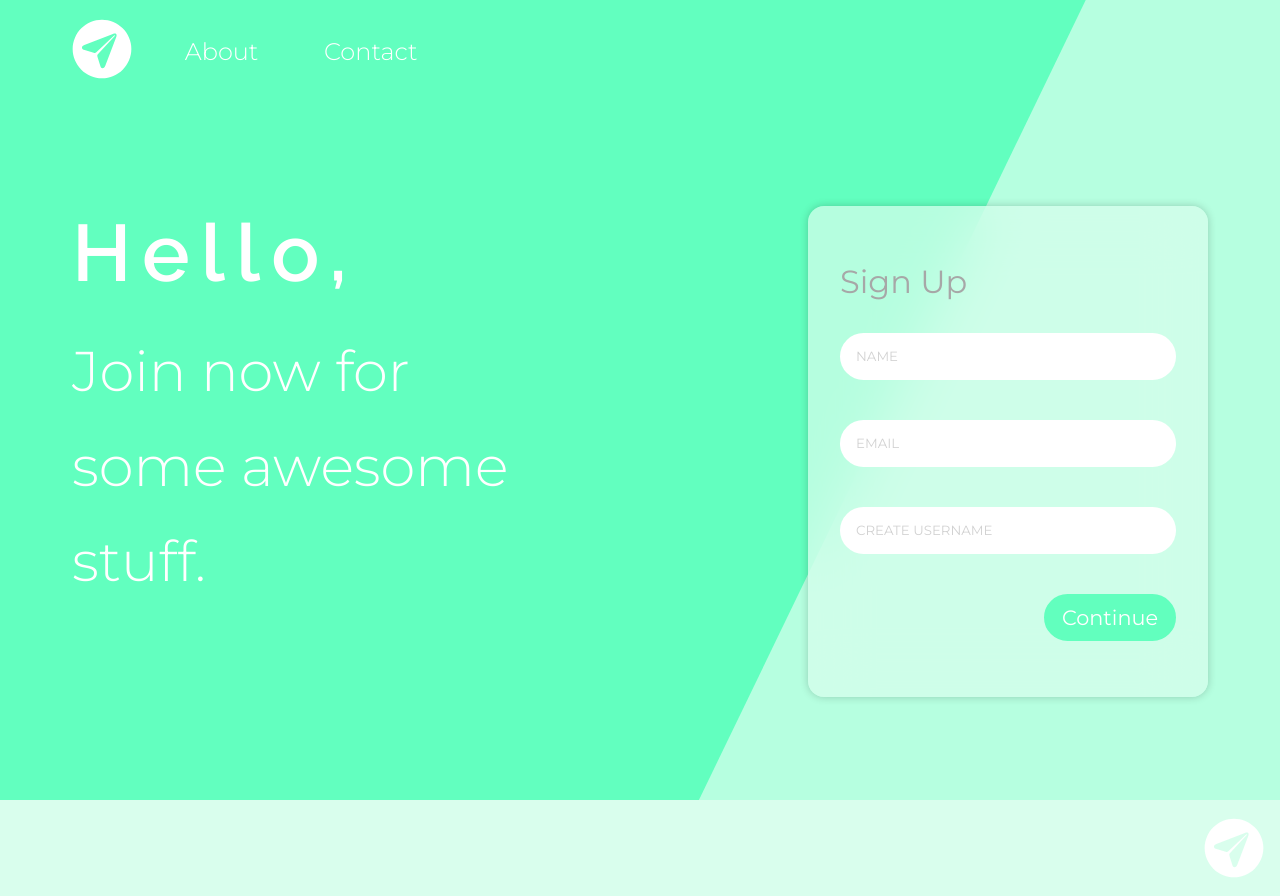
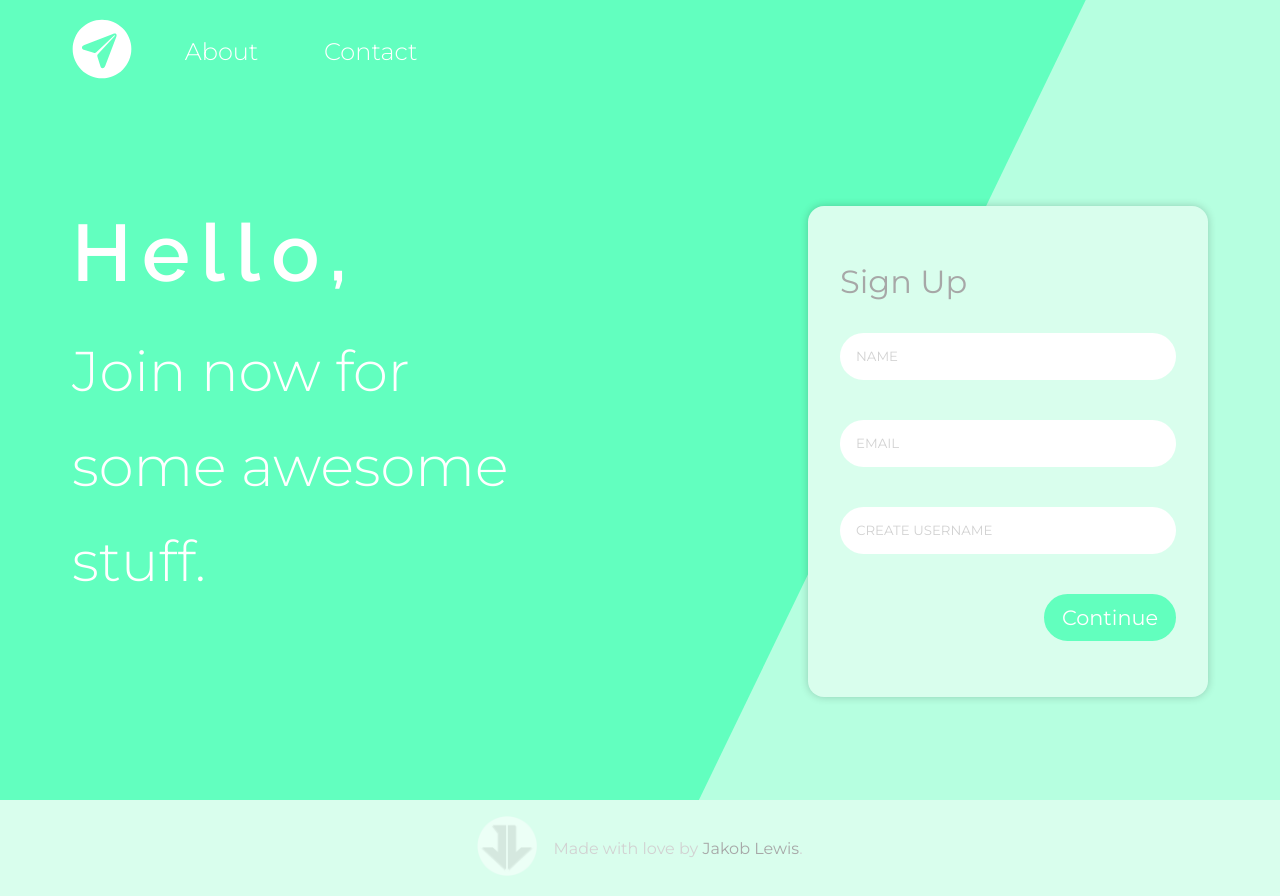
Before and after one commit to Jakeyikapp/SignUpPage, a plain HTML site: page index.html in a window 1280 px wide. Drawn offline with Linux system fonts and the light colour scheme.

Commit message:
Added new image and tweaked code

```diff
--- a/css/styles.css
+++ b/css/styles.css
@@ -57,6 +57,7 @@ html, body {
   background: rgb(255, 255, 255, .3);
   border-radius: 3rem;
   padding: 0.8rem;
+  transition-duration: 0.3s;
 }
 
 .menu-item a:active {
@@ -95,7 +96,7 @@ html, body {
   box-sizing: border-box;
   flex-direction: column;
   justify-content: center;
-  background: rgba(217, 254, 237, .7);
+  background: #D9FEED;
   backdrop-filter: blur(1.8rem);
   border-radius: 1rem;
   box-shadow: 0 0 8px 0 rgba(0, 0, 0, .2);
@@ -147,6 +148,34 @@ html, body {
   border: 2px solid #62FFBE;
   border-radius: 2rem;
   color: #62FFBE;
+  transition-duration: 0.3s;
+}
+
+footer {
+  align-items: center;
+  justify-content: center;
+  display: flex;
+  background: #D9FEED;
+  color: #D2D2D2;
+  display: flex;
+  height: 6rem;
+  padding: 1rem;
+  text-align: center;
+}
+
+footer img {
+  width: 60px;
+  margin-right: 1rem;
+  opacity: 50%;
+  transition-duration: 0.3s;
+}
+
+footer img:hover {
+  opacity: 100%;
+}
+footer a {
+  color: #A7A7A7;
+  text-decoration: none;
 }
 
 @media (max-width:1100px) {
@@ -190,6 +219,7 @@ html, body {
   }
 
   .card-box {
+    background: #D9FEED;
     box-shadow: none;
     border-radius: 0 1rem 1rem 0;
   }
@@ -208,6 +238,7 @@ html, body {
   }
 
   .content {
+    margin-bottom: 2rem;
     justify-content: center;
     flex-direction: column;
   }
@@ -229,6 +260,7 @@ html, body {
     max-width: 100%;
   }
   .nav-bar {
+    background-color: #62FFBE;
     padding-left: 2rem;
   }
   .content {
@@ -237,22 +269,18 @@ html, body {
     justify-content: center;
     flex-direction: column;
   }
-
   .greeting-text {
     align-self: stretch;
     border-radius: 0;
     width: 100%;
     max-width: 100%;
   }
-
   .hello-text {
     font-size: 4rem;
   }
-
   .awesome-text {
     font-size: 2rem;
   }
-
   .card-box {
     border-radius: 0;
     width: auto;
@@ -264,9 +292,6 @@ html, body {
   body {
     background: #63FEBE;
   }
-  .nav-bar {
-    display: ;
-  }
   .top-section {
     height: auto;
   }
@@ -277,19 +302,4 @@ html, body {
   .card-box {
     border-radius: 0;
   }
-  footer {
-    display: none;
-  }
 }
-
-footer {
-  background: #D9FEED;
-  display: flex;
-  height: 6rem;
-  padding: 1rem;
-}
-
-footer img {
-  width: 60px;
-  margin-left: auto;
-}
--- a/index.html
+++ b/index.html
@@ -41,8 +41,9 @@
     </main>
   </div>
 
-  <footer>
-    <img src="images/logo.svg" alt="github-icon">
+  <footer class="footer">
+    <a href="https://github.com/Jakeyikapp" target="_blank"><img src="images/greyWhiteRd.png" alt="logo-img"></a>
+    <p>Made with love by <a href="https://github.com/Jakeyikapp" target="_blank">Jakob Lewis</a>.</p>
   </footer>
 
 </body>
```
Also changed, not shown: images/fav.png (added), images/greyWhiteRd.png (added).
